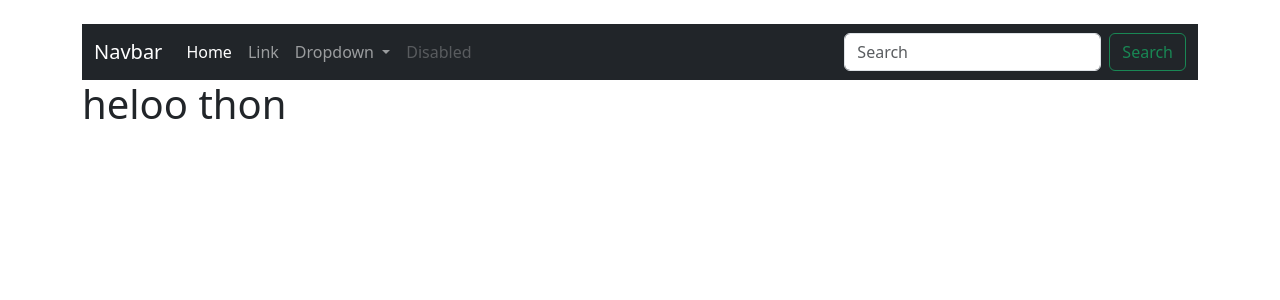
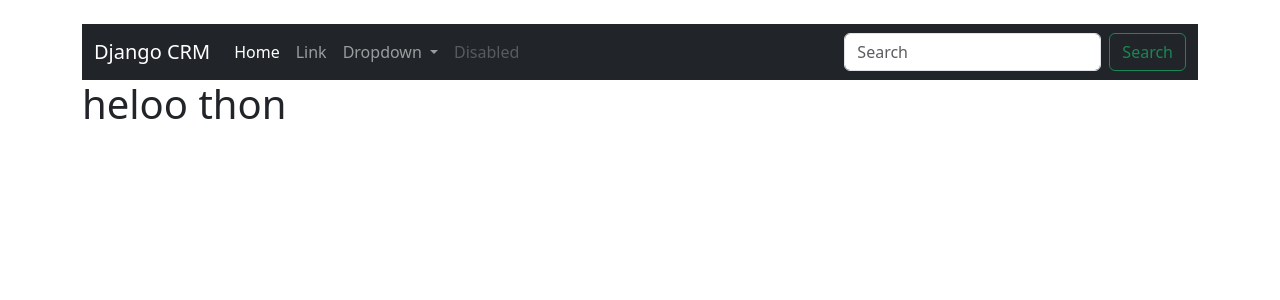
Before and after one commit to ttwange/CRM, a Django app: page / in a window 1280 px wide. Shown: the top 300 px of the page. Run offline with Django 4.2, Linux system fonts and the light colour scheme.

Commit message:
styling the navbar setup

```diff
--- a/website/templates/navbar.html
+++ b/website/templates/navbar.html
@@ -1,7 +1,8 @@
 <nav class="navbar navbar-expand-lg navbar-dark bg-dark">
   <div class="container-fluid">
-    <a class="navbar-brand" href="#">Navbar</a>
-    <button class="navbar-toggler" type="button" data-bs-toggle="collapse" data-bs-target="#navbarSupportedContent" aria-controls="navbarSupportedContent" aria-expanded="false" aria-label="Toggle navigation">
+    <a class="navbar-brand" href="{% url 'home' %}">Django CRM</a>
+    <button class="navbar-toggler" type="button" data-bs-toggle="collapse" data-bs-target="#navbarSupportedContent"
+    aria-controls="navbarSupportedContent" aria-expanded="false" aria-label="Toggle navigation">
       <span class="navbar-toggler-icon"></span>
     </button>
     <div class="collapse navbar-collapse" id="navbarSupportedContent">
```
